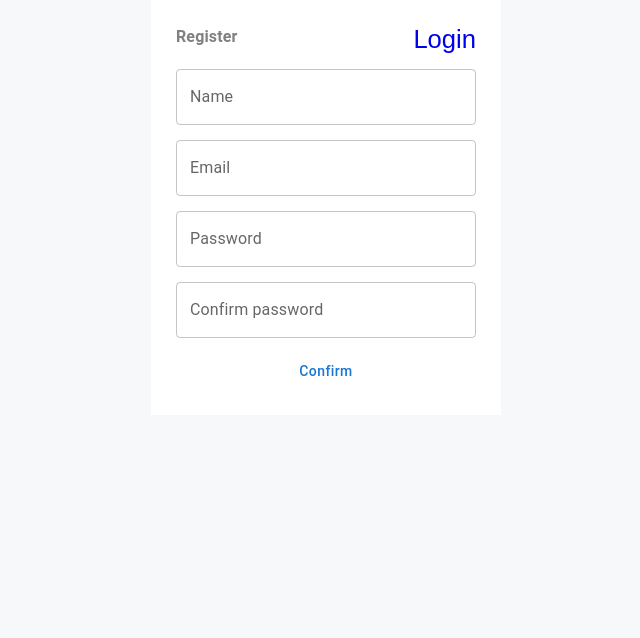
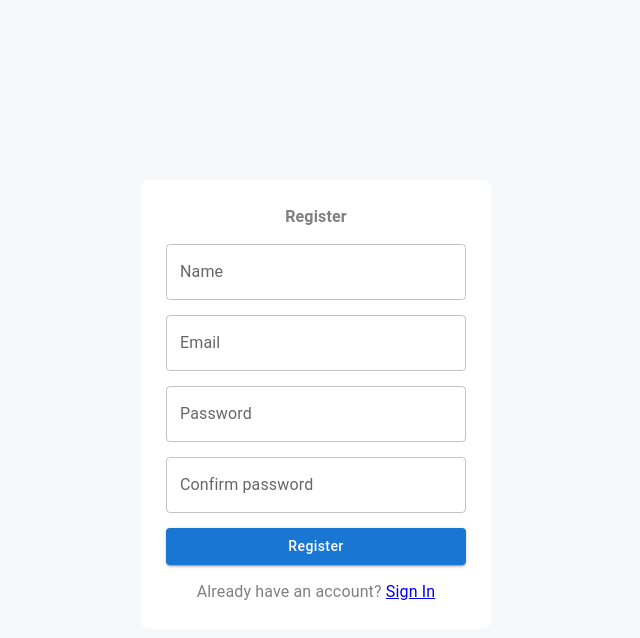
Before and after one commit to Program-Boys/Task-Board-Front, a React (Vite) app in the folder front-tasks/: page /register in a window 1280 px wide. Shown: the top 638 px of the page, without its empty margins (314-954 px from the left). Built offline with nearby package versions, Linux system fonts and the light colour scheme.

Commit message:
Form style and structure changed

```diff
--- a/front-tasks/src/components/Form/form.tsx
+++ b/front-tasks/src/components/Form/form.tsx
@@ -1,48 +1,78 @@
 import React, { FormEventHandler, ReactNode } from "react";
 import { FormStyled } from "./style";
 import { Box, Button, Typography } from "@mui/material";
-import { Link } from "react-router-dom";
-import { SubmitHandler } from "react-hook-form";
-
-export interface IFormData {
-  name?: string;
-  email: string;
-  password: string;
-}
+import { Link, useLocation } from "react-router-dom";
 
 interface IForm {
   children: ReactNode;
   title: string;
-  redirect?: string;
   onSubmit: FormEventHandler<HTMLFormElement>;
 }
 
-const Form = ({ children, title, redirect, onSubmit }: IForm) => {
+const Form = ({ children, title, onSubmit }: IForm) => {
+  const location = useLocation();
+
   return (
     <Box
       sx={{
         width: "300px",
         padding: "25px",
-        margin: "0 auto",
+        borderRadius: "8px",
         backgroundColor: "var(--default-white)",
+        position: "absolute",
+        left: "50%",
+        top: "50%",
+        marginLeft: "-185px",
+        marginTop: "-220px",
       }}
     >
       <FormStyled onSubmit={onSubmit}>
         <Box
           sx={{
             display: "flex",
-            justifyContent: "space-between",
+            justifyContent: "center",
           }}
         >
           <Typography color={"var(--gray)"} fontWeight={"bold"}>
             {title}
           </Typography>
-
-          {redirect && <Link to={redirect}>Login</Link>}
         </Box>
         {children}
 
-        <Button type="submit">Confirm</Button>
+        <Button type="submit" variant="contained">
+          {title}
+        </Button>
+        {location.pathname === "/" ? (
+          <>
+            <Typography color={"var(--gray)"}>
+              No account?{" "}
+              <Link
+                to={"/register"}
+                style={{
+                  textDecoration: "underline",
+                }}
+              >
+                {" "}
+                Sign up
+              </Link>
+            </Typography>
+          </>
+        ) : (
+          <>
+            <Typography color={"var(--gray)"}>
+              Already have an account?{" "}
+              <Link
+                to={"/"}
+                style={{
+                  textDecoration: "underline",
+                }}
+              >
+                {" "}
+                Sign In
+              </Link>
+            </Typography>
+          </>
+        )}
       </FormStyled>
     </Box>
   );
--- a/front-tasks/src/components/Form/style.ts
+++ b/front-tasks/src/components/Form/style.ts
@@ -6,8 +6,11 @@ export const FormStyled = styled.form`
   text-align: center;
   gap: 15px;
   width: 300px;
-
   button {
     text-transform: none;
   }
+
+  span {
+    text-align: left;
+  }
 `;
```
